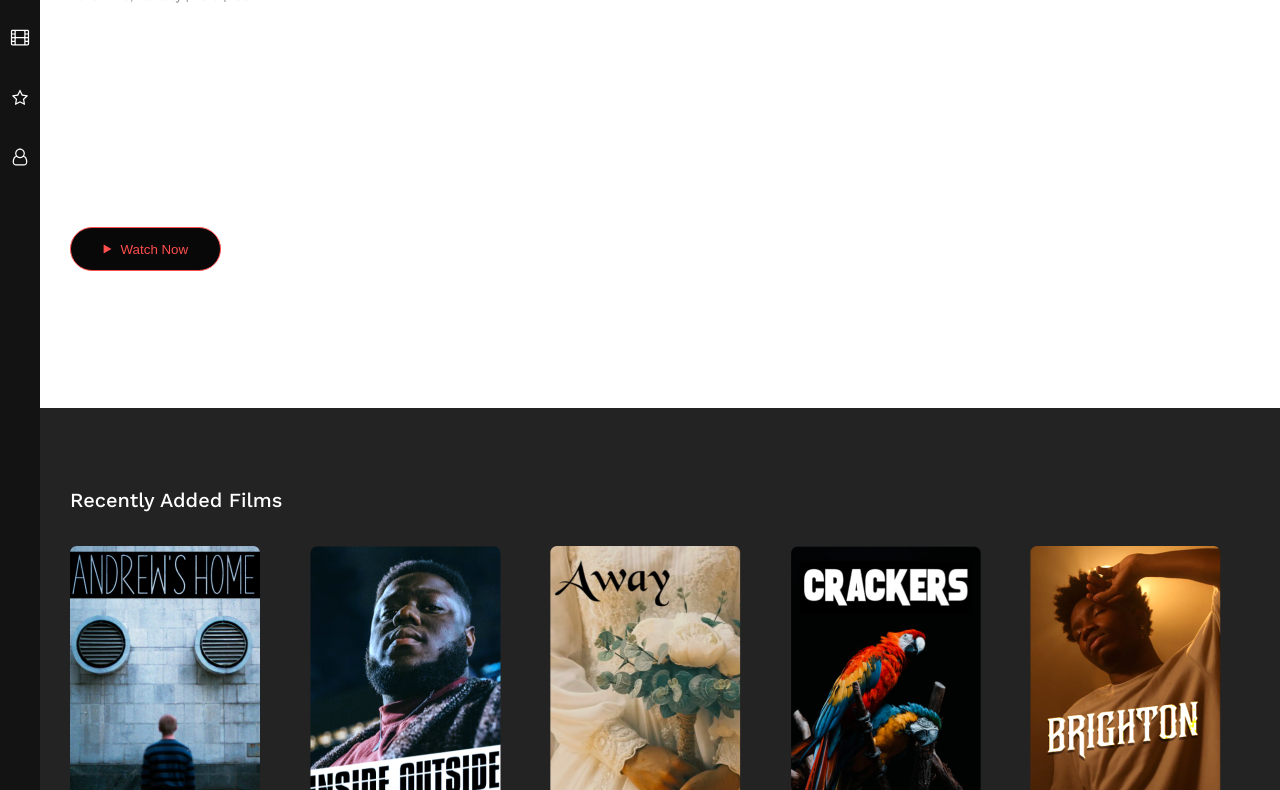
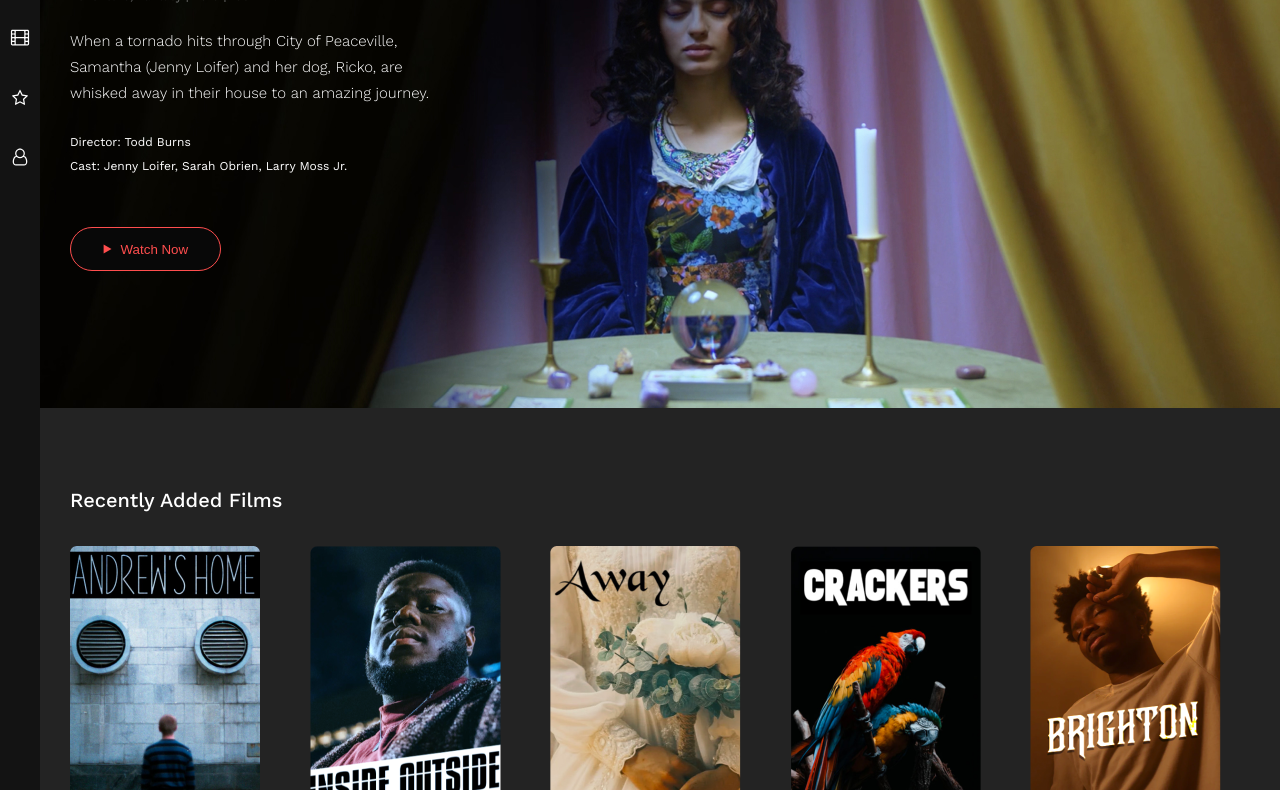
Before and after one commit to IGODX/CinemaApp, a plain HTML site: page index.html in a window 1280 px wide. Shown: the part 136-926 px from the top of the page. Drawn offline with nearby package versions, Linux system fonts and the light colour scheme; the site is published under a folder, as on GitHub Pages, so addresses that start at the root find nothing.

Commit message:
changed background image url

```diff
--- a/styles.css
+++ b/styles.css
@@ -16,7 +16,7 @@
     background-size: cover;
     width: 100%;
     height: 544px;
-    background-image: url("/images/main-image.jpg");
+    background-image: url("./images/main-image.jpg");
 }
 
 .wrapper{
```
